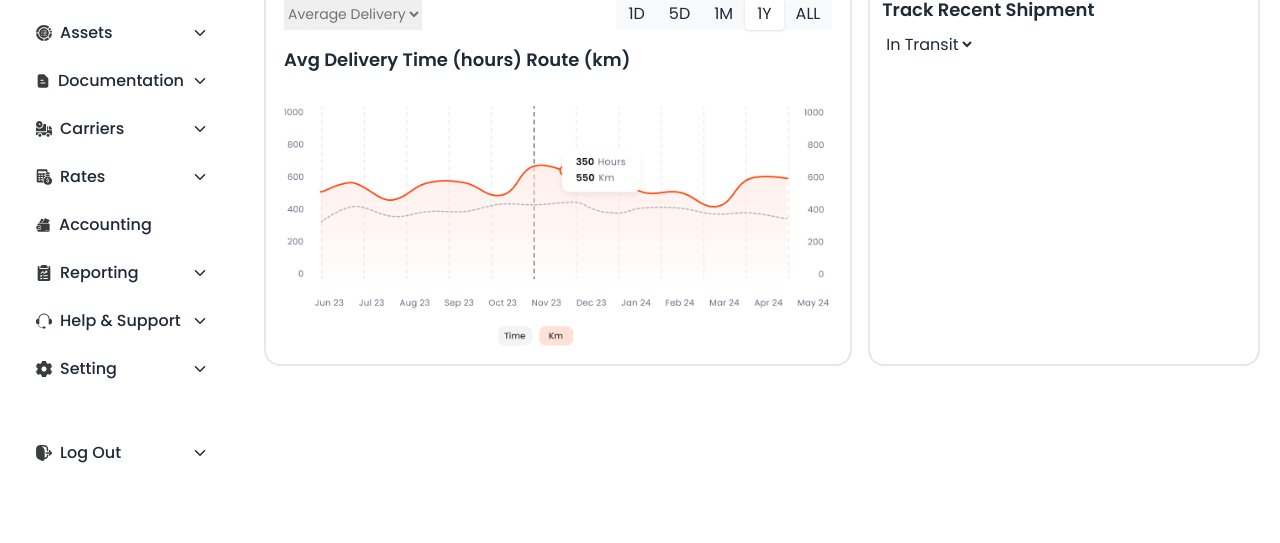
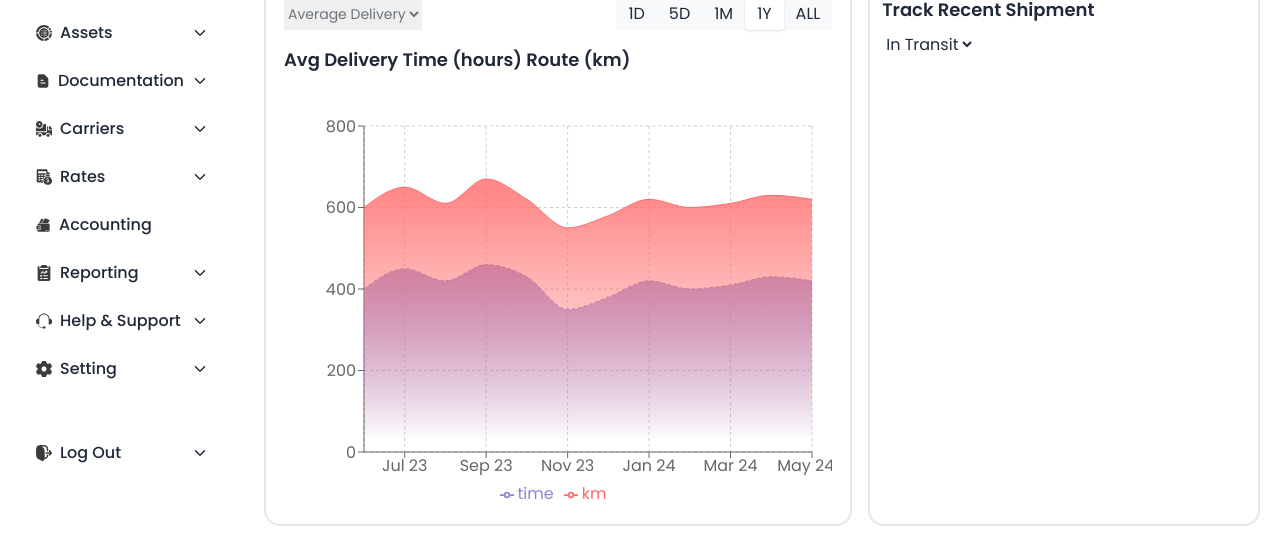
Before and after one commit to Jobayer-Ahmmed/CargoCore-client, a React (Vite) app: page / in a window 1280 px wide. Shown: the part 303-846 px from the top of the page. Before the commit the page ends 800 px from the top, so only its background shows below. Built offline with nearby package versions, Linux system fonts and the light colour scheme.

Commit message:
add: MyChart.js

```diff
--- a/package.json
+++ b/package.json
@@ -15,7 +15,8 @@
     "react": "^18.3.1",
     "react-dom": "^18.3.1",
     "react-icons": "^5.3.0",
-    "react-router-dom": "^6.27.0"
+    "react-router-dom": "^6.27.0",
+    "recharts": "^2.13.2"
   },
   "devDependencies": {
     "@eslint/js": "^9.13.0",
--- a/src/pages/dashboard/dashboard/Dashboard.jsx
+++ b/src/pages/dashboard/dashboard/Dashboard.jsx
@@ -1,6 +1,7 @@
 import { PiArrowUpRightThin } from "react-icons/pi";
 import chart from "../../../assets/images/chart.png";
 import WorldMap from "../../../shared/map/WorldMap";
+import MyChart from "./MyChart";
 
 const Dashboard = () => {
   return (
@@ -303,7 +304,8 @@ const Dashboard = () => {
               Avg Delivery Time (hours) Route (km)
             </h3>
           </div>
-          <img src={chart} alt="" />
+          {/* here will be chart */}
+          <MyChart/>
         </div>
         <div className="relative w-2/5 border-2 border-borderColor rounded-2xl">
           <div className="absolute top-4 left-3 z-10">
--- /dev/null
+++ b/src/pages/dashboard/dashboard/MyChart.jsx
@@ -0,0 +1,79 @@
+import React from "react";
+import {
+  AreaChart,
+  Area,
+  XAxis,
+  YAxis,
+  CartesianGrid,
+  Tooltip,
+  ResponsiveContainer,
+  Legend
+} from "recharts";
+
+const data = [
+  { date: "Jun 23", time: 400, km: 600 },
+  { date: "Jul 23", time: 450, km: 650 },
+  { date: "Aug 23", time: 420, km: 610 },
+  { date: "Sep 23", time: 460, km: 670 },
+  { date: "Oct 23", time: 430, km: 620 },
+  { date: "Nov 23", time: 350, km: 550 },
+  { date: "Dec 23", time: 380, km: 580 },
+  { date: "Jan 24", time: 420, km: 620 },
+  { date: "Feb 24", time: 400, km: 600 },
+  { date: "Mar 24", time: 410, km: 610 },
+  { date: "Apr 24", time: 430, km: 630 },
+  { date: "May 24", time: 420, km: 620 }
+];
+
+const CustomTooltip = ({ active, payload }) => {
+  if (active && payload && payload.length) {
+    return (
+      <div style={{ backgroundColor: "#ffffff", padding: "10px", borderRadius: "5px" }}>
+        <p><strong>{payload[0].value}</strong> Hours</p>
+        <p><strong>{payload[1].value}</strong> Km</p>
+      </div>
+    );
+  }
+  return null;
+};
+
+const MyChart = () => {
+  return (
+    <ResponsiveContainer width="100%" height={400}>
+      <AreaChart data={data} margin={{ top: 20, right: 20, left: 20, bottom: 0 }}>
+        <defs>
+          <linearGradient id="colorTime" x1="0" y1="0" x2="0" y2="1">
+            <stop offset="5%" stopColor="#8884d8" stopOpacity={0.8} />
+            <stop offset="95%" stopColor="#8884d8" stopOpacity={0} />
+          </linearGradient>
+          <linearGradient id="colorKm" x1="0" y1="0" x2="0" y2="1">
+            <stop offset="5%" stopColor="#ff6b6b" stopOpacity={0.8} />
+            <stop offset="95%" stopColor="#ff6b6b" stopOpacity={0} />
+          </linearGradient>
+        </defs>
+        <CartesianGrid strokeDasharray="3 3" />
+        <XAxis dataKey="date" />
+        <YAxis />
+        <Tooltip content={<CustomTooltip />} />
+        <Legend />
+        <Area
+          type="monotone"
+          dataKey="time"
+          stroke="#8884d8"
+          fillOpacity={1}
+          fill="url(#colorTime)"
+          strokeDasharray="3 3"
+        />
+        <Area
+          type="monotone"
+          dataKey="km"
+          stroke="#ff6b6b"
+          fillOpacity={1}
+          fill="url(#colorKm)"
+        />
+      </AreaChart>
+    </ResponsiveContainer>
+  );
+};
+
+export default MyChart;
```
Also changed, not shown: 1 other file (tests, documents, lock files or other folders).
